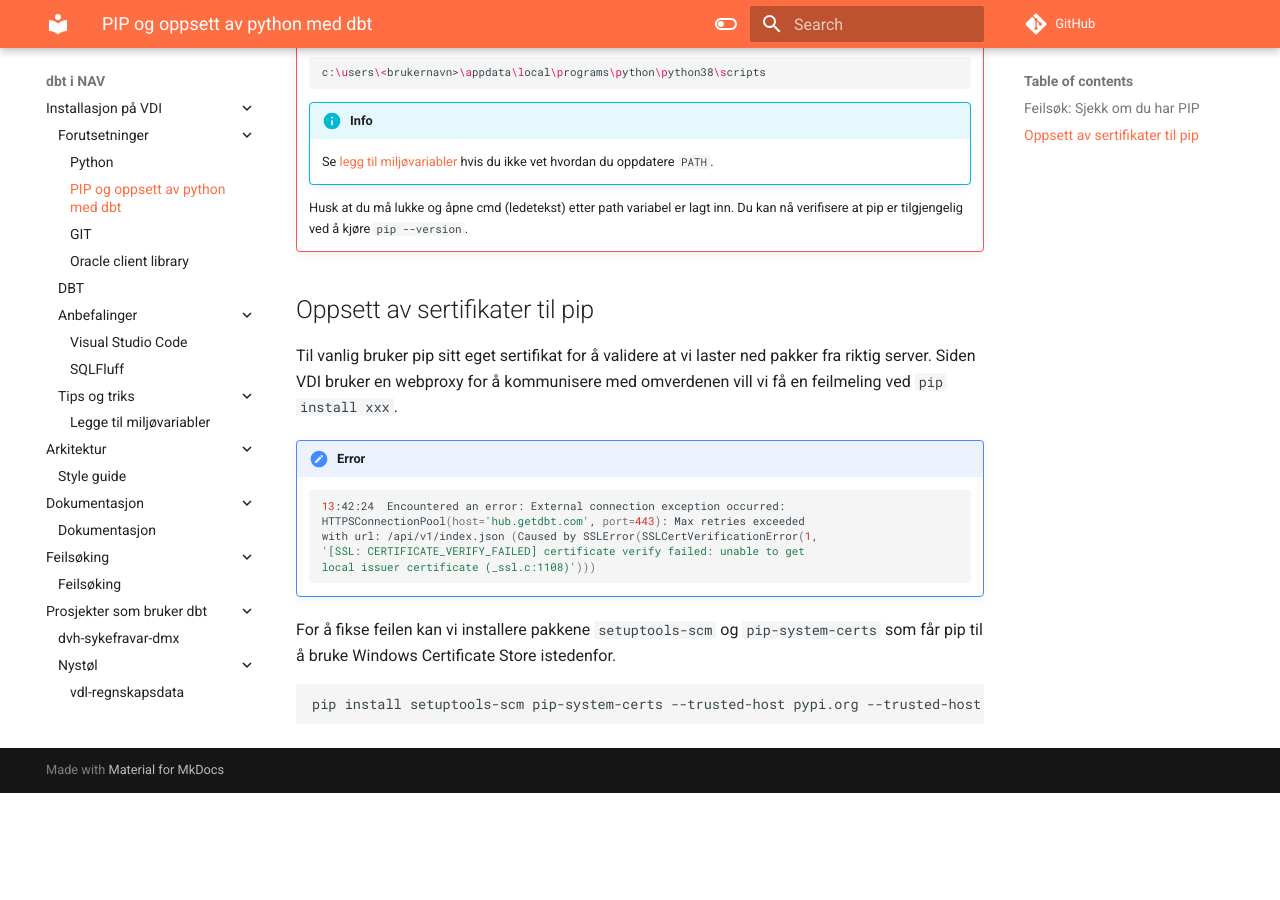
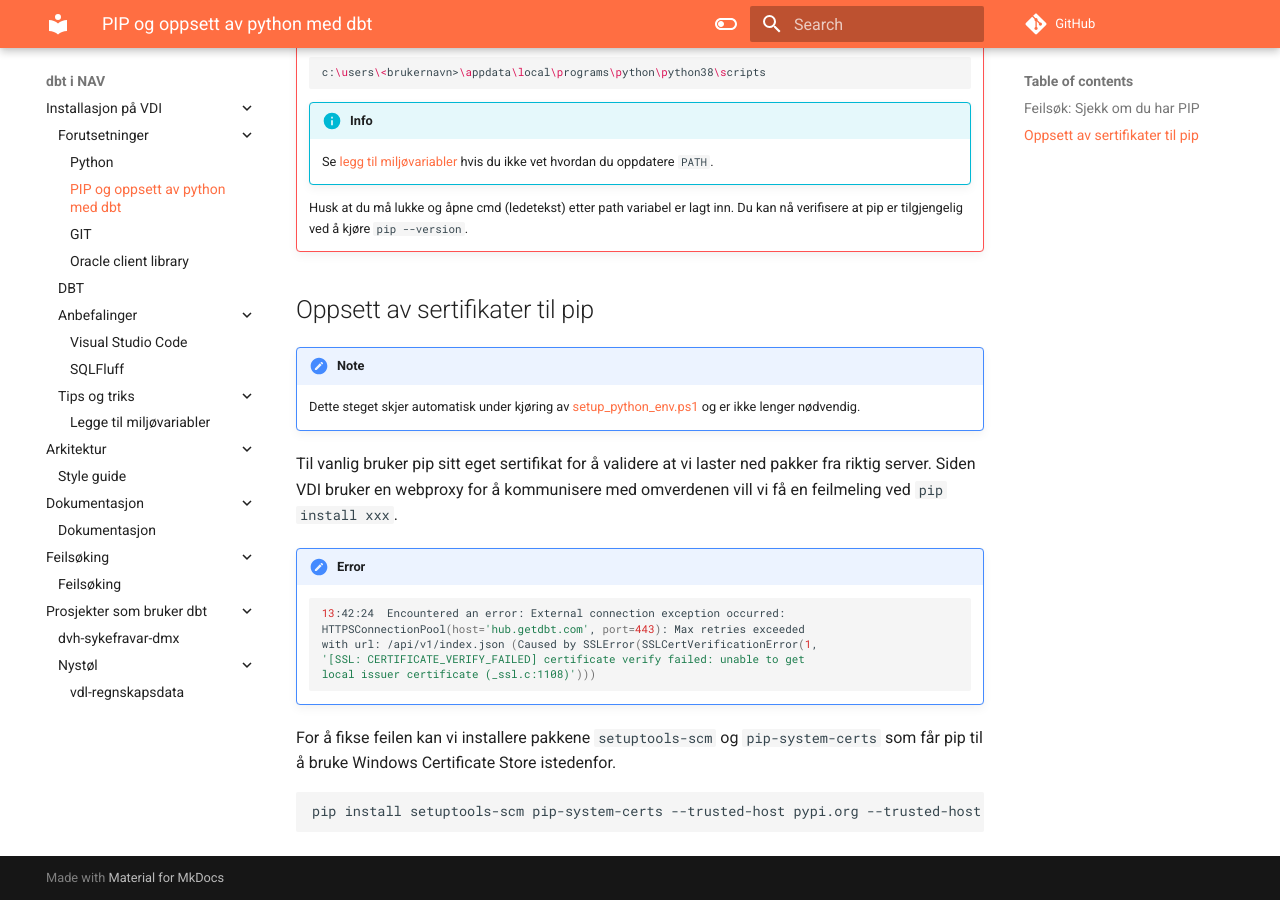
Before and after one commit to navikt/dbt-i-nav, an MkDocs documentation site: the page built from docs/vdi/pip-og-oppsett.md, in a window 1280 px wide and 900 px high, scrolled down 982 px. Built offline with MkDocs 1.6.1 and Material for MkDocs 9.7.7, drawn with Linux system fonts in a browser that asks for light colours; comment, search, counter and statistics services are not loaded; before the commit the page ends 1775 px from its top, so only the background shows below that.

Commit message:
Oppsett av sertifikater ikke lenger nødvendig

```diff
--- a/docs/vdi/pip-og-oppsett.md
+++ b/docs/vdi/pip-og-oppsett.md
@@ -54,6 +54,9 @@
 
 ## Oppsett av sertifikater til pip
 
+!!! note
+    Dette steget skjer automatisk under kjøring av [setup_python_env.ps1](https://github.com/navikt/dvh_template/blob/dbt_template/dbt/setup_python_env.ps1) og er ikke lenger nødvendig.
+
 Til vanlig bruker pip sitt eget sertifikat for å validere at vi laster ned
 pakker fra riktig server. Siden VDI bruker en webproxy for å
 kommunisere med omverdenen vill vi få en feilmeling ved `pip install xxx`.
```
